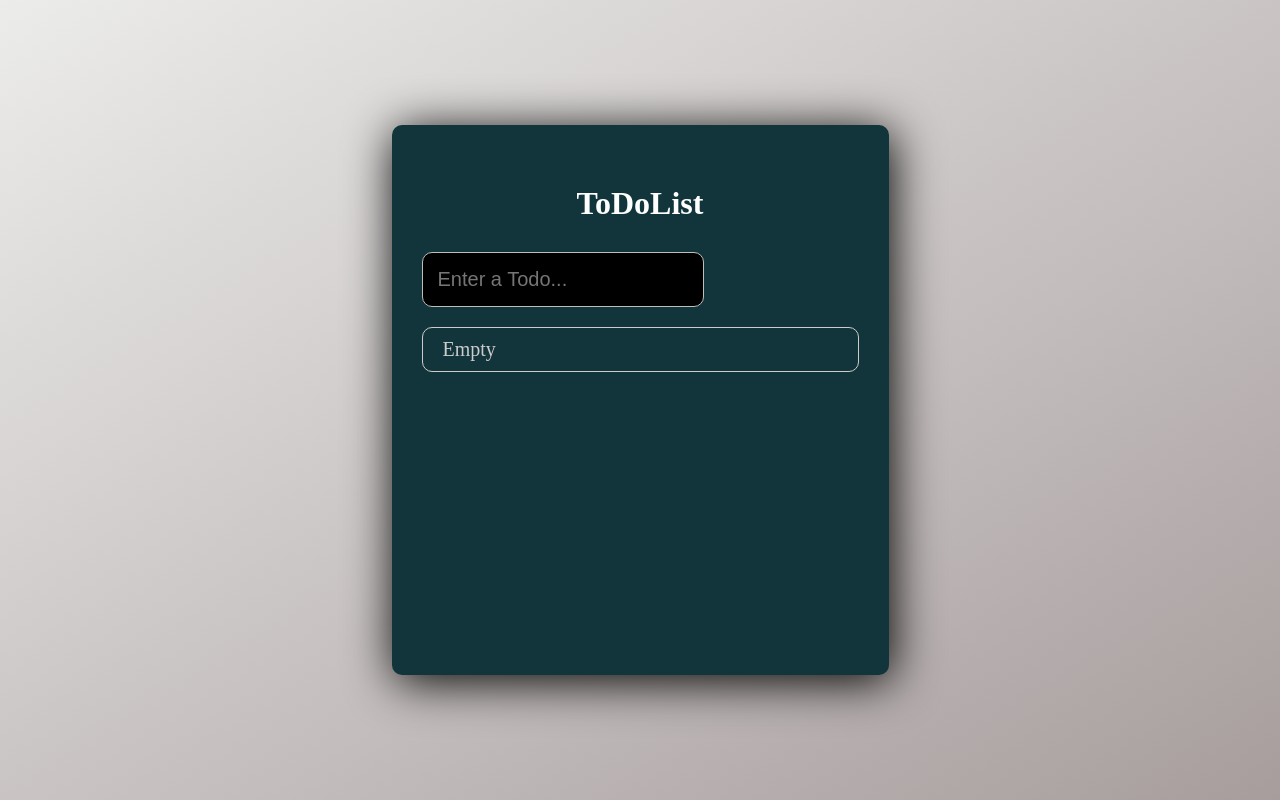
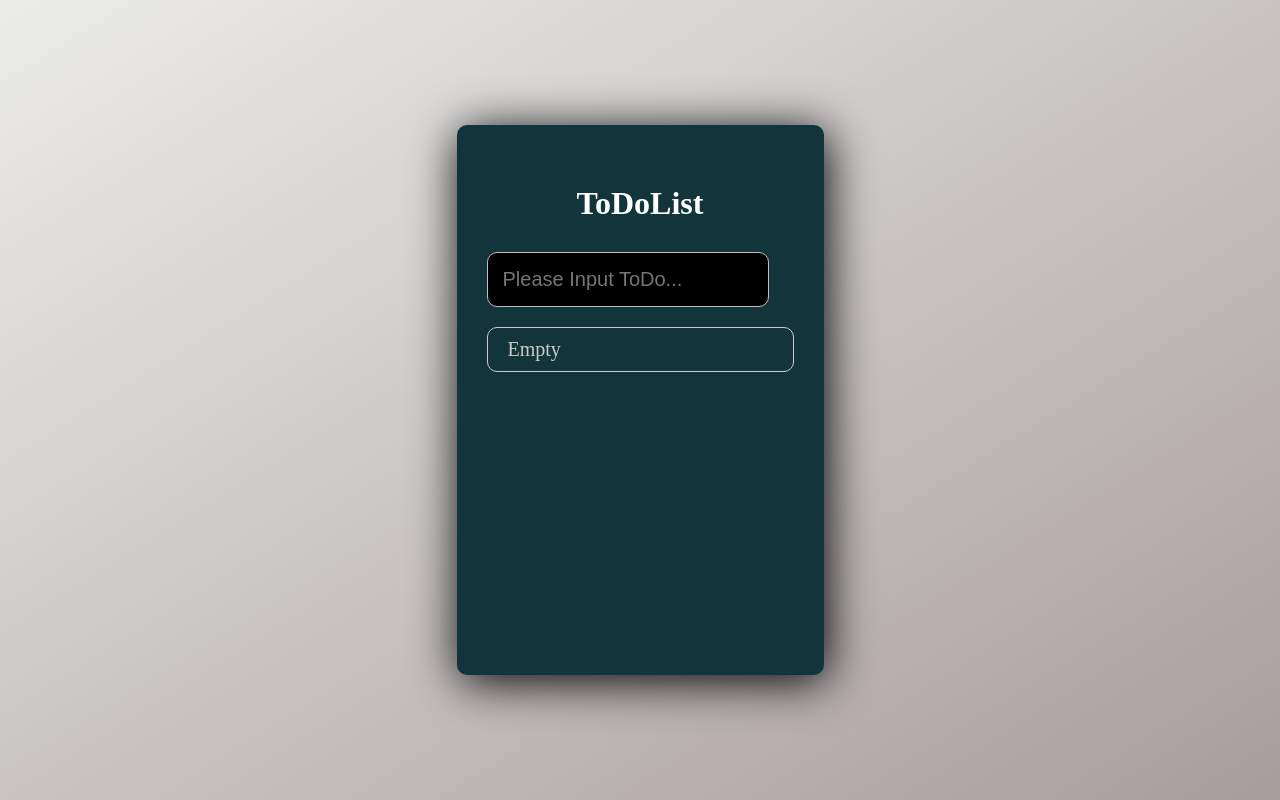
Before and after one commit to ThongMakara/react-todo-project, a React (Create React App) app: page / in a window 1280 px wide. Built offline with nearby package versions, Linux system fonts and the light colour scheme; the HTML template or start-up script is replaced by a standard one.

Commit message:
second commit

```diff
--- a/src/App.css
+++ b/src/App.css
@@ -90,7 +90,7 @@ margin-right: 10px;
   }
 
   .list {
-    width: 390px;
+    width: 90px;
     background-color: #12343b;
     border: none;
     color: #ccc;
--- a/src/components/Form.js
+++ b/src/components/Form.js
@@ -1,14 +1,16 @@
 import React, { useEffect, useRef } from 'react'
-import { v4 as uuidv4 } from 'uuid'
 import { toast } from 'react-toastify';
 import 'react-toastify/dist/ReactToastify.css'
 
 toast.configure()
+var autoId = 1;
 const Form = ({ input, setInput, todos, setTodos, editTodo, setEditTodo }) => {
     const inputRef = useRef();
+
     const onInputChange = (event) => {
         setInput(event.target.value)
     }
+
     useEffect(() => {
         if (editTodo) {
             setInput(editTodo.title)
@@ -30,7 +32,7 @@ const Form = ({ input, setInput, todos, setTodos, editTodo, setEditTodo }) => {
         var checkDuplicate = todos.find(obj => obj.title === input)
         if (!editTodo) {
             if (checkDuplicate != null) return toast.warning("You are add duplicate value!")
-            setTodos([...todos, { id: uuidv4(), title: input }])
+            setTodos([...todos, { id: autoId++, title: input }])
             setInput("")
         } else {
             if (checkDuplicate != null) return toast.warning("You can't update duplicate value!")
@@ -44,7 +46,7 @@ const Form = ({ input, setInput, todos, setTodos, editTodo, setEditTodo }) => {
                 className="list"
                 type="text"
                 ref={inputRef}
-                placeholder="Enter a Todo..."
+                placeholder="Please Input ToDo..."
                 className="task-input"
                 value={input}
                 required
--- a/src/components/ToDoList.js
+++ b/src/components/ToDoList.js
@@ -19,6 +19,12 @@ const ToDosList = ({ todos, setTodos, setEditTodo }) => {
             >Empty</label> </li> : todos.map((todo) => (
 
                 <li className="list-item" >
+                    <input
+                        type="text"
+                        value={todo.id}
+                        className="list"
+                        onChange={(event) => event.preventDefault()}
+                    />
                     <input
                         type="text"
                         value={todo.title}
```
